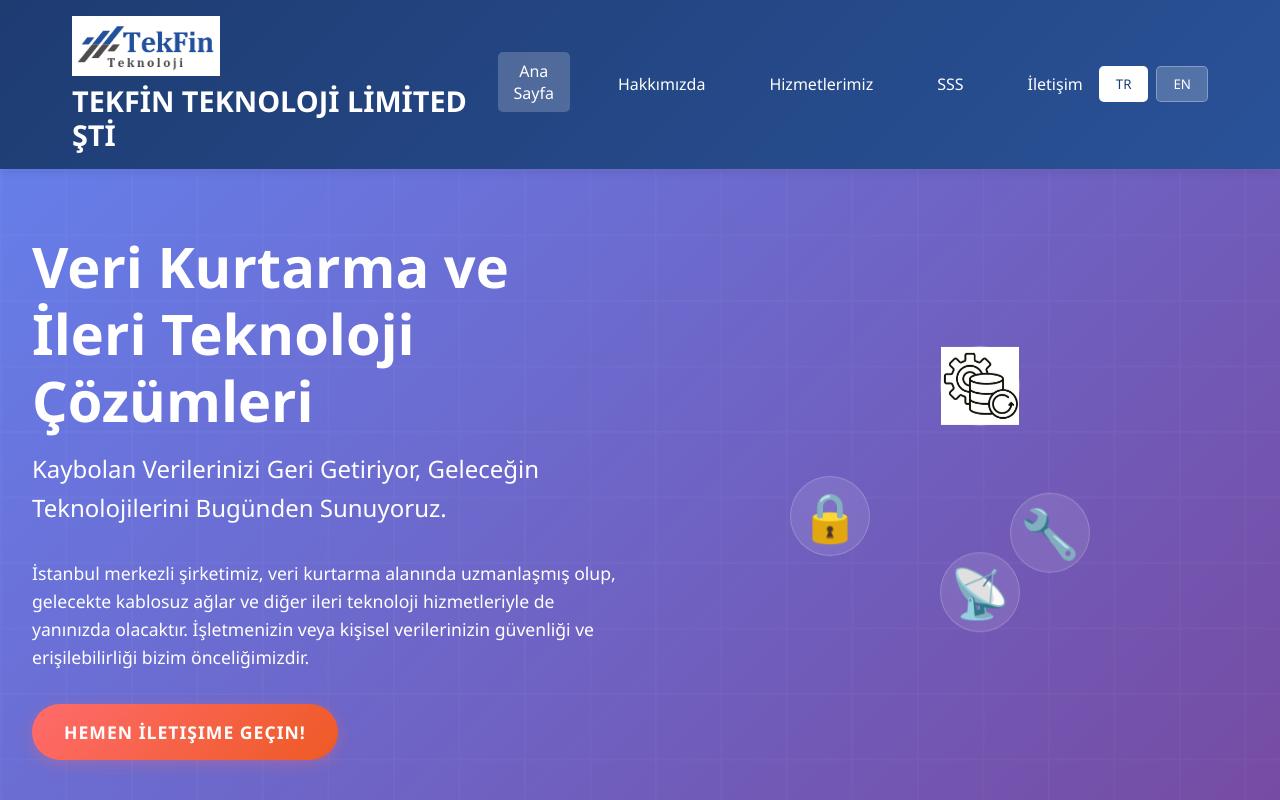
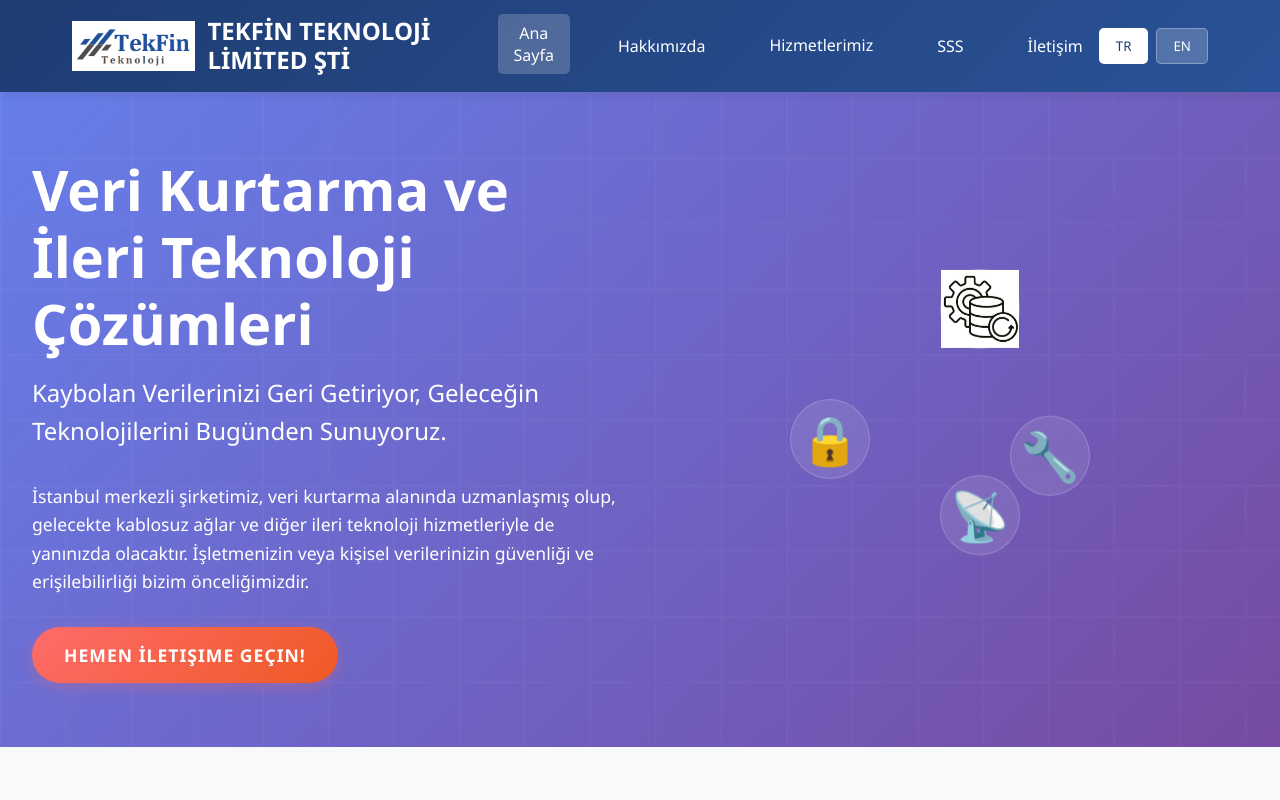
Before and after one commit to SalehKar/tekfin-website, a React (Create React App) app: page / in a window 1280 px wide. Shown: the top 800 px of the page. Built offline with nearby package versions, Linux system fonts and the light colour scheme.

Commit message:
Update Header.css
LOGO update

```diff
--- a/src/components/Header.css
+++ b/src/components/Header.css
@@ -18,23 +18,23 @@
 }
 
 .logo-section {
-  display: block;
-  text-align: left;
+  display: flex;
   align-items: center;
-  gap: 1rem;
+  gap: 12px;
 }
 
 .logo {
-  height: 60px;
+  height: 50px;
   width: auto;
 }
 
 .company-name {
-  font-size: 1.8rem;
+  margin: 0;
+  font-size: 1.5rem;
   font-weight: bold;
-  margin: 0;
   color: white;
 }
+
 
 .navigation {
   flex: 1;
```
